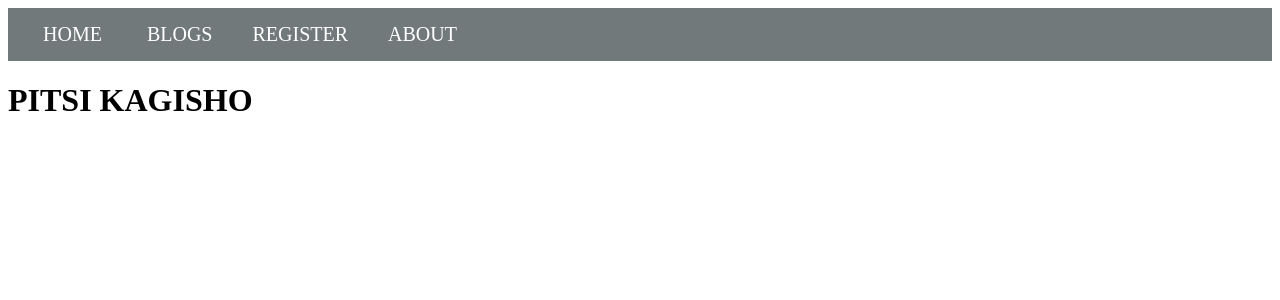
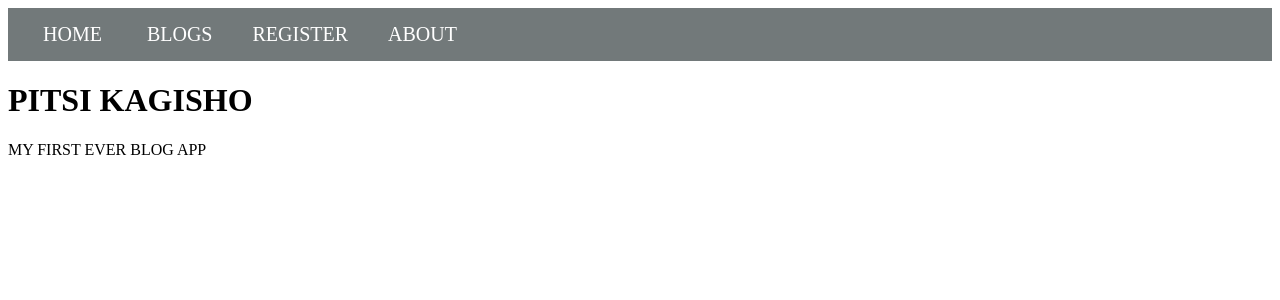
Before and after one commit to Kagisho96/app1, a React (Vite) app: page / in a window 1280 px wide. Shown: the top 300 px of the page. Built offline with nearby package versions, Linux system fonts and the light colour scheme.

Commit message:
Added About component

```diff
--- a/src/App.jsx
+++ b/src/App.jsx
@@ -1,7 +1,5 @@
-// import {dash} from "../components";
 import { Routes, Route } from "react-router-dom";
-import { Home, BlogComponent, OneBlogComponent, NavBar, Data} from "./components";
-import { About } from "./components/About";
+import { Home, BlogComponent, OneBlogComponent, NavBar, Data, About} from "./components";
 
 
 export const StartPoint = () => {
@@ -14,7 +12,7 @@ const data = {
     <>
       <NavBar />
       <Routes>
-        <Route path="/" element={<Home title ={data.title} />}/>
+        <Route path="/" element={<Home title ={data.title} description={data.description}/>}/>
         <Route path="/blogs" element={<BlogComponent />}/>
         <Route path=":id" element={<OneBlogComponent />}/>
         <Route path="/register" element={<Data />}/>
```
